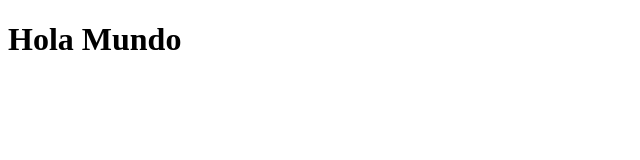
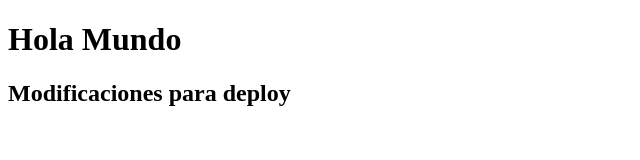
Before and after one commit to luisaparra-info/pruebaLM, a plain HTML site: page index.html in a window 1280 px wide. Shown: the whole page, without its empty margins (0-640 px from the left). Drawn offline with Linux system fonts and the light colour scheme.

Commit message:
Modificación 1

```diff
--- a/index.html
+++ b/index.html
@@ -7,6 +7,7 @@
 </head>
 <body>
     <h1>Hola Mundo</h1>
+    <h2>Modificaciones para deploy</h2>
 
 </body>
 </html>
```
